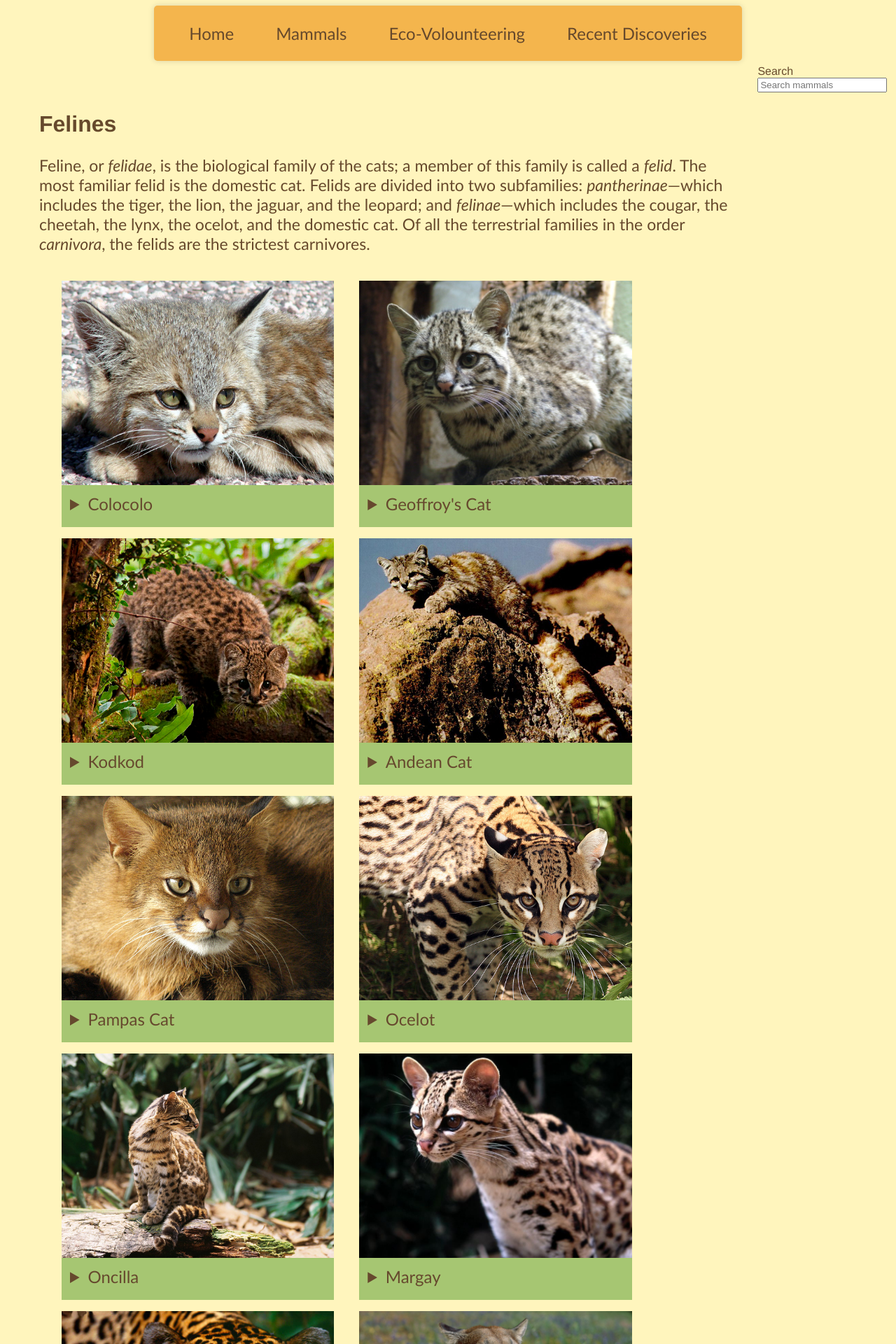
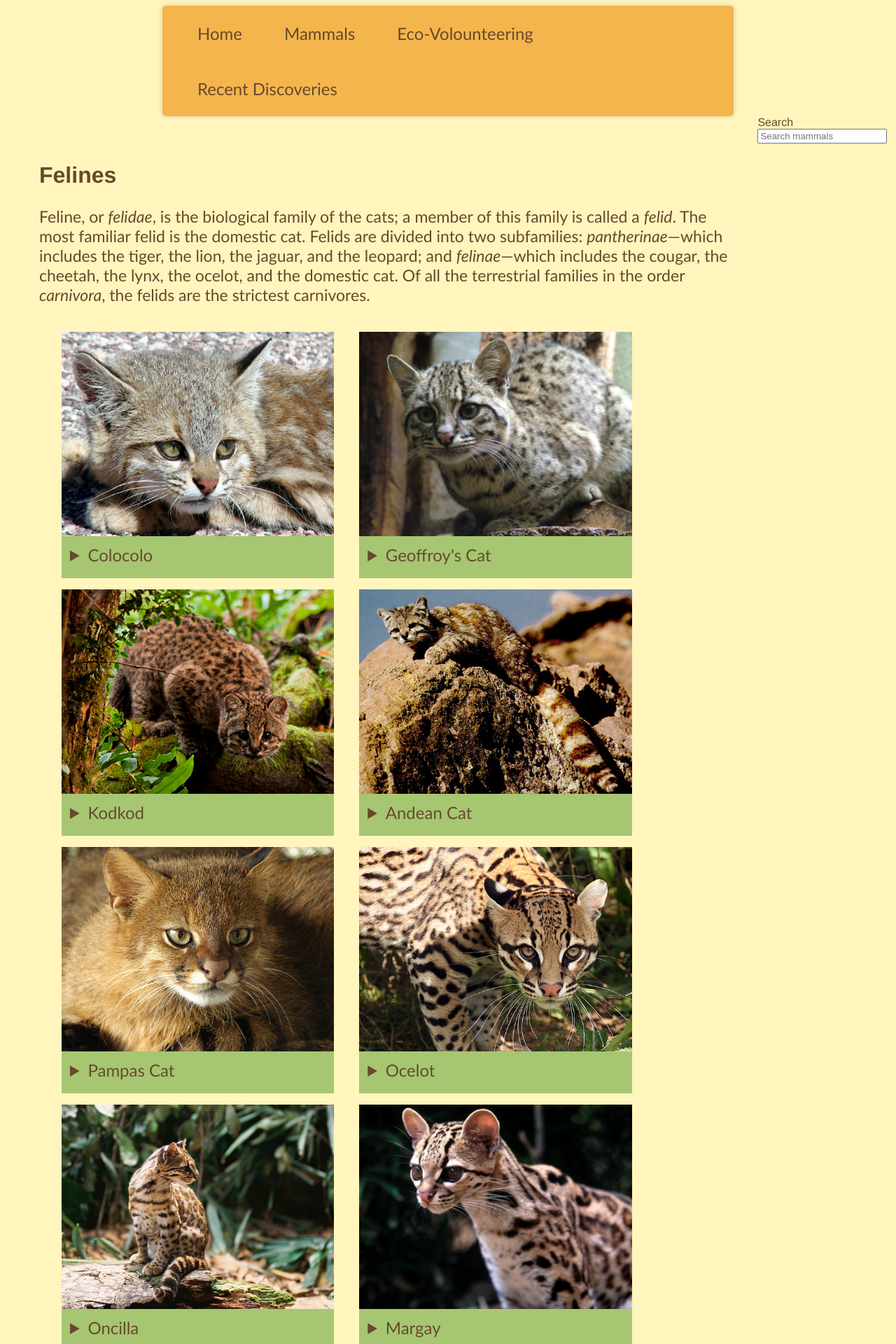
Before and after one commit to liannehebert/large-data-website, a Jekyll site: the page built from felines.html, in a window 1280 px wide. Shown: the top 1920 px of the page at 70% size. Built offline with Jekyll 4.4.1, drawn with Linux system fonts in a browser that asks for light colours.

Commit message:
Fixed widening nav; styled hover state for feline names

```diff
--- a/css/general.css
+++ b/css/general.css
@@ -275,6 +275,7 @@ p, li{
 
 .caption:hover{
 	cursor:pointer;
+	color:#FFF5BD;
 }
 
 .info{
@@ -557,7 +558,7 @@ nav ul ul {
 	display: none;
 }
 
-nav ul li:hover > ul {
+nav ul li:hover > ul{
 	display: block;
 	width:auto;
 }
@@ -566,10 +567,12 @@ nav ul {
 	background: #F4B54D;
 	box-shadow: 0px 0px 9px rgba(0,0,0,0.15);
 	padding: 0 20px;
+	margin:0 auto;
+	width:34em;
 	border-radius: 5px;
 	list-style: none;
 	position: relative;
-	display: inline-table;
+	display: block;
 }
 
 nav ul:after {
```
